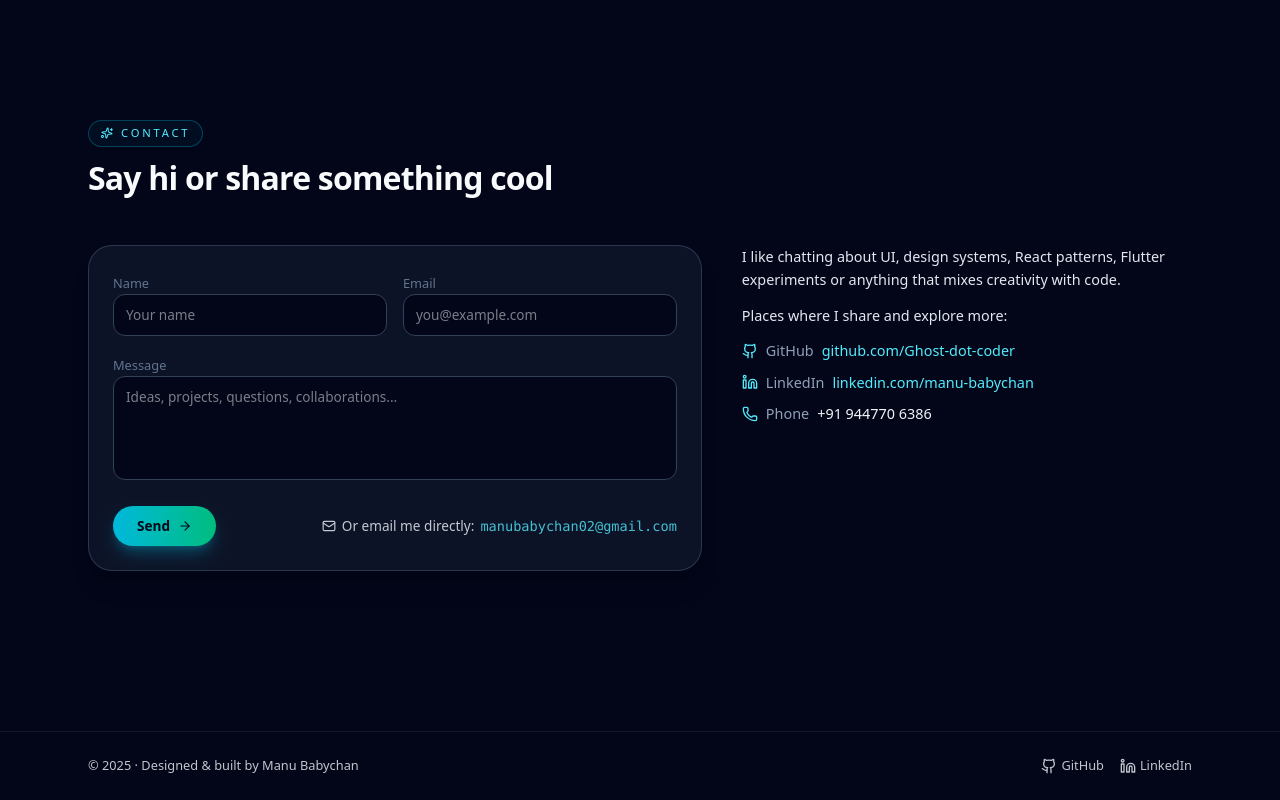
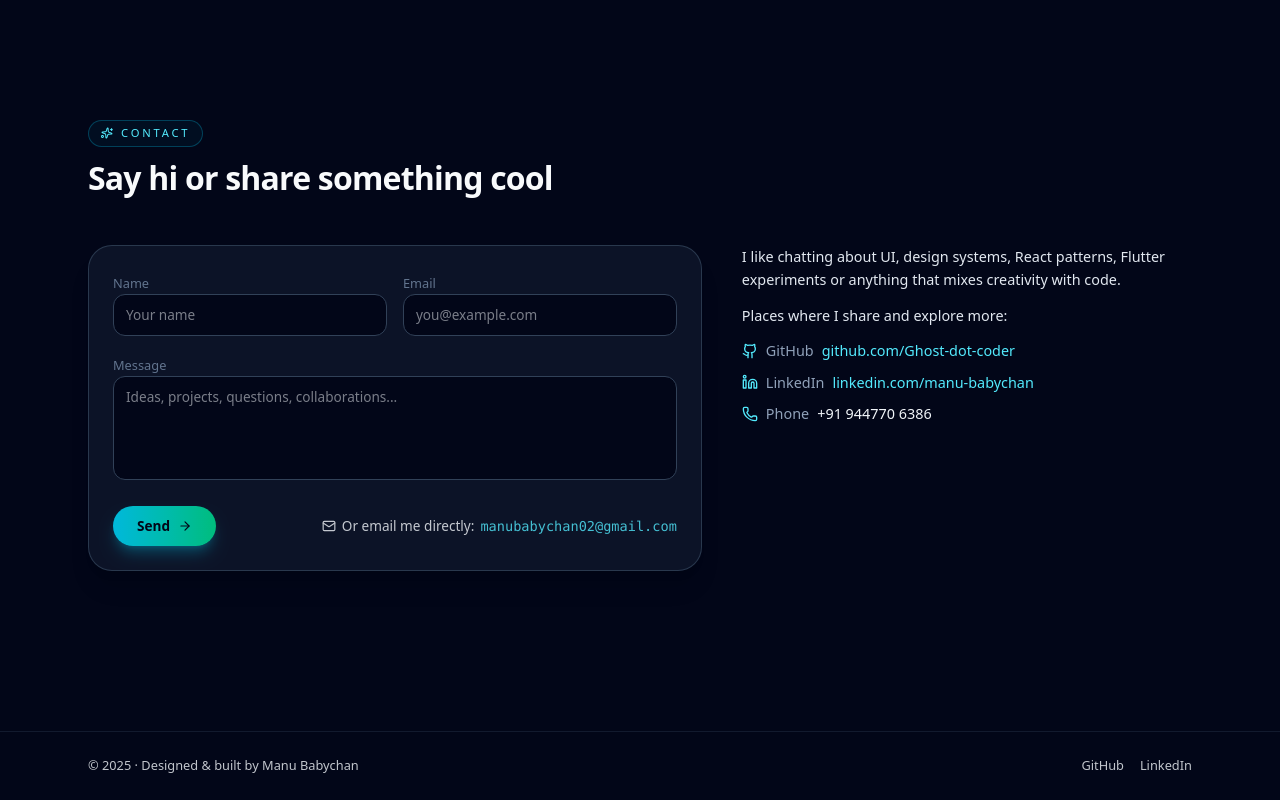
Before and after one commit to Ghost-dot-coder/personal-portfolio, a React (Vite) app: page / in a window 1280 px wide. Shown: the part 4211-5011 px from the top of the page. Built offline with nearby package versions, Linux system fonts and the light colour scheme; the HTML template or start-up script is replaced by a standard one.

Commit message:
minor fix

```diff
--- a/src/App.jsx
+++ b/src/App.jsx
@@ -1,7 +1,6 @@
 // App.jsx
 import React from "react";
 import { motion, useScroll } from "framer-motion";
-import { Github, Linkedin } from "lucide-react";
 import Hero from "./components/Hero";
 import TechMarquee from "./components/TechMarquee";
 import Projects from "./components/Projects";
@@ -112,27 +111,24 @@ function App() {
       >
         <div className="max-w-6xl mx-auto px-4 lg:px-6 flex flex-col sm:flex-row items-center justify-between gap-3 text-[0.8rem] opacity-80">
           <p>
-            © {new Date().getFullYear()} · Designed &amp; built by Manu
-            Babychan
+            © {new Date().getFullYear()} · Designed &amp; built by Manu Babychan
           </p>
           <p className="flex gap-4">
             <a
               href="https://github.com/Ghost-dot-coder"
               target="_blank"
               rel="noreferrer"
-              className="inline-flex items-center gap-1 hover:text-cyan-400 transition-colors"
+              className="hover:text-cyan-400 transition-colors"
             >
-              <Github className="h-4 w-4" />
-              <span>GitHub</span>
+              GitHub
             </a>
             <a
               href="https://linkedin.com/manu-babychan"
               target="_blank"
               rel="noreferrer"
-              className="inline-flex items-center gap-1 hover:text-cyan-400 transition-colors"
+              className="hover:text-cyan-400 transition-colors"
             >
-              <Linkedin className="h-4 w-4" />
-              <span>LinkedIn</span>
+              LinkedIn
             </a>
           </p>
         </div>
```
